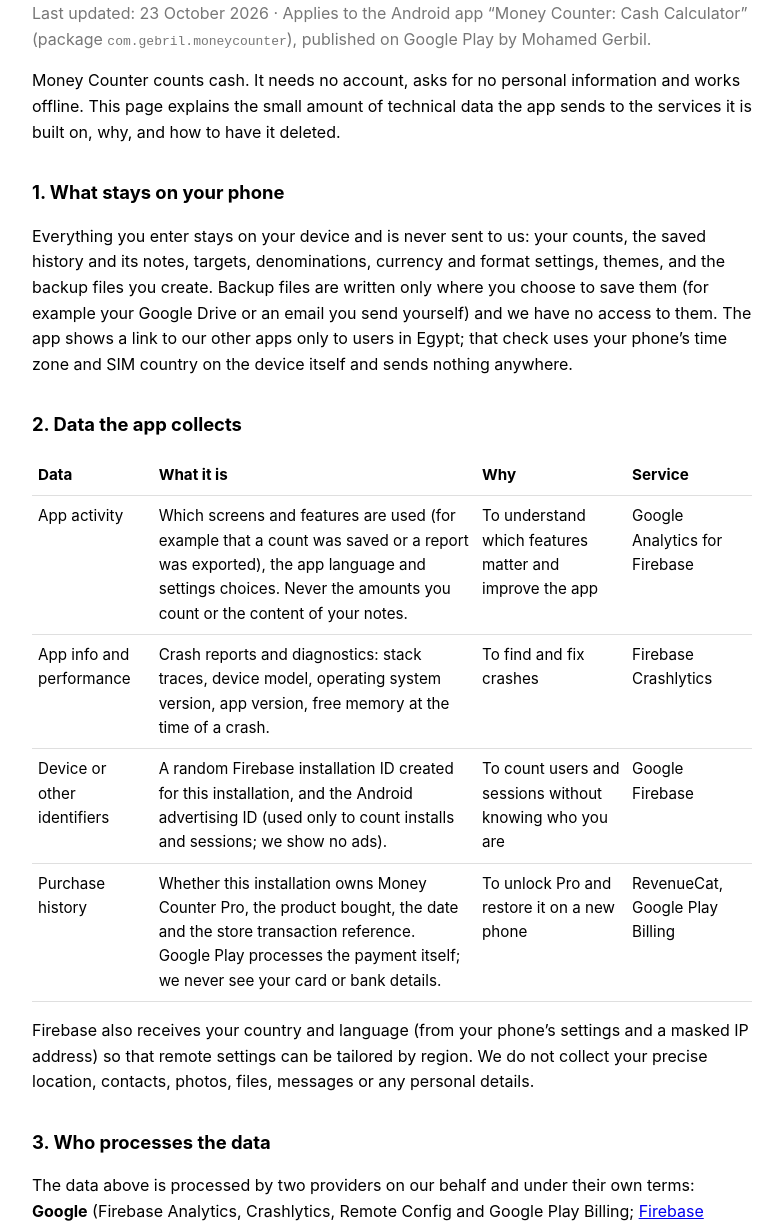
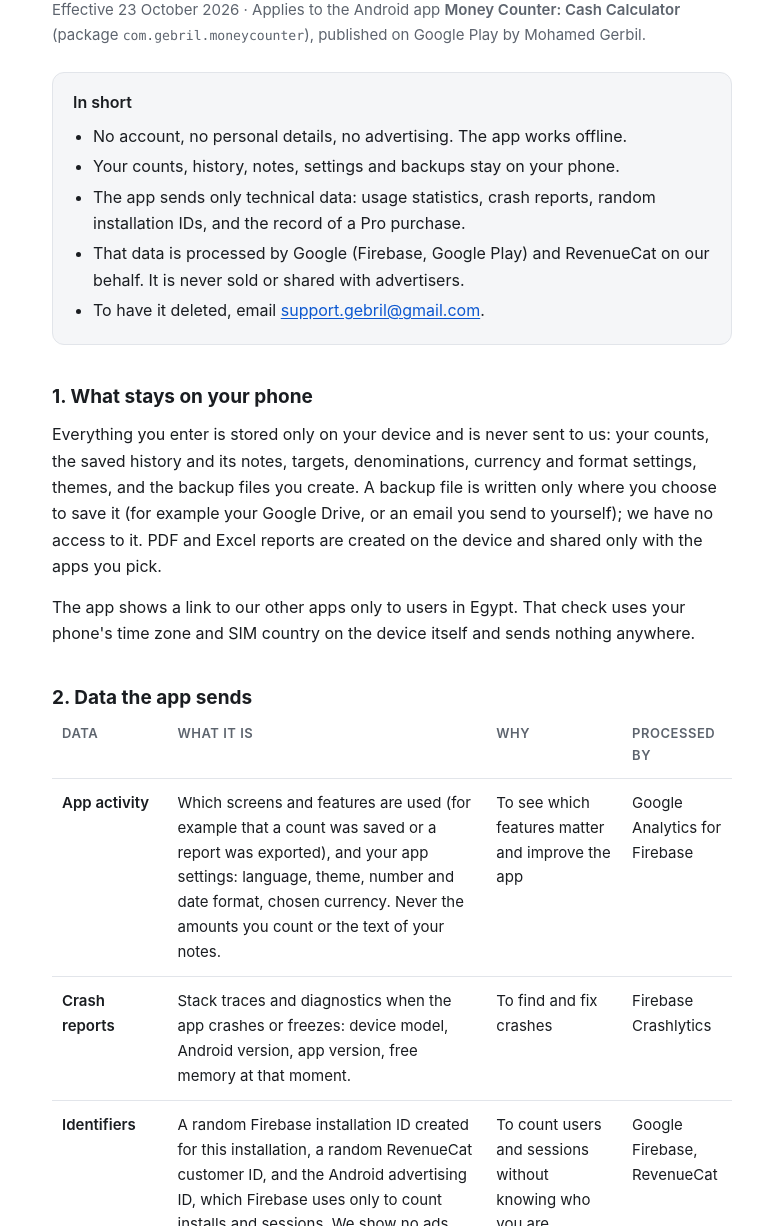
Before and after one commit to AliGebril/privacy, a plain HTML site: page money-counter.html in a window 1280 px wide. Shown: the part 85-1311 px from the top of the page, without its empty margins (248-1031 px from the left). Drawn offline with Linux system fonts and the light colour scheme.

Commit message:
Add files via upload

```diff
--- a/money-counter.html
+++ b/money-counter.html
@@ -3,66 +3,245 @@
 <head>
 <meta charset="utf-8">
 <meta name="viewport" content="width=device-width, initial-scale=1">
+<meta name="color-scheme" content="light dark">
+<meta name="description" content="Privacy policy for the Money Counter Android app: what stays on your phone, what the app sends, who processes it, and how to have it deleted.">
 <title>Privacy Policy – Money Counter</title>
 <style>
-  :root { color-scheme: light dark; }
-  body { font-family: -apple-system, "Segoe UI", Roboto, Arial, sans-serif; max-width: 720px; margin: 0 auto; padding: 24px 16px 48px; line-height: 1.6; }
-  h1 { font-size: 1.6rem; margin-bottom: 0; }
-  h2 { font-size: 1.15rem; margin-top: 1.8em; }
-  .meta { color: #777; margin-top: 4px; }
-  table { border-collapse: collapse; width: 100%; font-size: 0.95rem; }
-  th, td { text-align: left; vertical-align: top; padding: 8px 6px; border-bottom: 1px solid #8884; }
-  [dir="rtl"] th, [dir="rtl"] td { text-align: right; }
-  .ar { margin-top: 3em; padding-top: 1.5em; border-top: 2px solid #8884; }
+  :root {
+    --bg: #ffffff;
+    --surface: #f5f6f8;
+    --line: #e2e5ea;
+    --text: #1a1d21;
+    --muted: #5d646e;
+    --link: #0b57d0;
+    --radius: 12px;
+  }
+  @media (prefers-color-scheme: dark) {
+    :root {
+      --bg: #121417;
+      --surface: #1b1f24;
+      --line: #2c323a;
+      --text: #e8eaed;
+      --muted: #a0a7b0;
+      --link: #8ab4f8;
+    }
+  }
+  * { box-sizing: border-box; }
+  html { -webkit-text-size-adjust: 100%; }
+  body {
+    margin: 0;
+    background: var(--bg);
+    color: var(--text);
+    font-family: -apple-system, BlinkMacSystemFont, "Segoe UI", Roboto, "Helvetica Neue", Arial, sans-serif;
+    font-size: 16px;
+    line-height: 1.65;
+  }
+  main {
+    max-width: 720px;
+    margin: 0 auto;
+    padding: 40px 20px 72px;
+  }
+  header { margin-bottom: 32px; }
+  h1 {
+    font-size: 1.75rem;
+    line-height: 1.25;
+    font-weight: 700;
+    margin: 0 0 8px;
+    letter-spacing: -0.01em;
+  }
+  .meta {
+    color: var(--muted);
+    font-size: 0.9375rem;
+    margin: 0;
+  }
+  .meta code {
+    font-family: ui-monospace, SFMono-Regular, Menlo, Consolas, monospace;
+    font-size: 0.875em;
+  }
+  .summary {
+    background: var(--surface);
+    border: 1px solid var(--line);
+    border-radius: var(--radius);
+    padding: 16px 20px;
+    margin: 24px 0 0;
+  }
+  .summary p { margin: 0 0 8px; font-weight: 600; }
+  .summary ul { margin: 0; padding-left: 20px; }
+  .summary li { margin: 4px 0; }
+  h2 {
+    font-size: 1.1875rem;
+    font-weight: 700;
+    margin: 40px 0 12px;
+    line-height: 1.3;
+  }
+  p { margin: 0 0 14px; }
+  p:last-child { margin-bottom: 0; }
+  a { color: var(--link); text-decoration: underline; text-underline-offset: 2px; }
+  a:hover { text-decoration-thickness: 2px; }
+  strong { font-weight: 600; }
+  ul { padding-left: 22px; margin: 0 0 14px; }
+  li { margin: 6px 0; }
+  table {
+    width: 100%;
+    border-collapse: collapse;
+    margin: 4px 0 16px;
+    font-size: 0.9375rem;
+  }
+  th, td {
+    text-align: left;
+    vertical-align: top;
+    padding: 12px 10px;
+    border-bottom: 1px solid var(--line);
+  }
+  th {
+    font-weight: 600;
+    color: var(--muted);
+    font-size: 0.8125rem;
+    text-transform: uppercase;
+    letter-spacing: 0.04em;
+    padding-top: 0;
+  }
+  td:first-child { font-weight: 600; }
+  th:nth-child(1) { width: 17%; }
+  th:nth-child(2) { width: 47%; }
+  th:nth-child(3) { width: 20%; }
+  th:nth-child(4) { width: 16%; }
+  tr:last-child td { border-bottom: none; }
+  .note {
+    color: var(--muted);
+    font-size: 0.9375rem;
+  }
+  footer {
+    margin-top: 48px;
+    padding-top: 16px;
+    border-top: 1px solid var(--line);
+    color: var(--muted);
+    font-size: 0.875rem;
+  }
+  @media (max-width: 560px) {
+    main { padding: 28px 16px 56px; }
+    h1 { font-size: 1.5rem; }
+    table, thead, tbody, tr, th, td { display: block; }
+    thead { display: none; }
+    tr {
+      border: 1px solid var(--line);
+      border-radius: var(--radius);
+      padding: 12px 14px;
+      margin-bottom: 12px;
+      background: var(--surface);
+    }
+    td {
+      padding: 4px 0;
+      border-bottom: none;
+    }
+    td:first-child { font-size: 1rem; padding-bottom: 6px; }
+    td[data-label]::before {
+      content: attr(data-label);
+      display: block;
+      color: var(--muted);
+      font-size: 0.75rem;
+      text-transform: uppercase;
+      letter-spacing: 0.04em;
+      margin-top: 8px;
+    }
+  }
 </style>
 </head>
 <body>
+<main>
 
-<h1>Privacy Policy – Money Counter</h1>
-<p class="meta">Last updated: 23 October 2026 · Applies to the Android app “Money Counter: Cash Calculator” (package <code>com.gebril.moneycounter</code>), published on Google Play by Mohamed Gerbil.</p>
+<header>
+  <h1>Privacy Policy – Money Counter</h1>
+  <p class="meta">Effective 23 October 2026 · Applies to the Android app <strong>Money Counter: Cash Calculator</strong> (package <code>com.gebril.moneycounter</code>), published on Google Play by Mohamed Gerbil.</p>
 
-<p>Money Counter counts cash. It needs no account, asks for no personal information and works offline. This page explains the small amount of technical data the app sends to the services it is built on, why, and how to have it deleted.</p>
+  <div class="summary">
+    <p>In short</p>
+    <ul>
+      <li>No account, no personal details, no advertising. The app works offline.</li>
+      <li>Your counts, history, notes, settings and backups stay on your phone.</li>
+      <li>The app sends only technical data: usage statistics, crash reports, random installation IDs, and the record of a Pro purchase.</li>
+      <li>That data is processed by Google (Firebase, Google Play) and RevenueCat on our behalf. It is never sold or shared with advertisers.</li>
+      <li>To have it deleted, email <a href="mailto:support.gebril@gmail.com">support.gebril@gmail.com</a>.</li>
+    </ul>
+  </div>
+</header>
 
 <h2>1. What stays on your phone</h2>
-<p>Everything you enter stays on your device and is never sent to us: your counts, the saved history and its notes, targets, denominations, currency and format settings, themes, and the backup files you create. Backup files are written only where you choose to save them (for example your Google Drive or an email you send yourself) and we have no access to them. The app shows a link to our other apps only to users in Egypt; that check uses your phone’s time zone and SIM country on the device itself and sends nothing anywhere.</p>
+<p>Everything you enter is stored only on your device and is never sent to us: your counts, the saved history and its notes, targets, denominations, currency and format settings, themes, and the backup files you create. A backup file is written only where you choose to save it (for example your Google Drive, or an email you send to yourself); we have no access to it. PDF and Excel reports are created on the device and shared only with the apps you pick.</p>
+<p>The app shows a link to our other apps only to users in Egypt. That check uses your phone's time zone and SIM country on the device itself and sends nothing anywhere.</p>
 
-<h2>2. Data the app collects</h2>
+<h2>2. Data the app sends</h2>
 <table>
-<tr><th>Data</th><th>What it is</th><th>Why</th><th>Service</th></tr>
-<tr><td>App activity</td><td>Which screens and features are used (for example that a count was saved or a report was exported), the app language and settings choices. Never the amounts you count or the content of your notes.</td><td>To understand which features matter and improve the app</td><td>Google Analytics for Firebase</td></tr>
-<tr><td>App info and performance</td><td>Crash reports and diagnostics: stack traces, device model, operating system version, app version, free memory at the time of a crash.</td><td>To find and fix crashes</td><td>Firebase Crashlytics</td></tr>
-<tr><td>Device or other identifiers</td><td>A random Firebase installation ID created for this installation, and the Android advertising ID (used only to count installs and sessions; we show no ads).</td><td>To count users and sessions without knowing who you are</td><td>Google Firebase</td></tr>
-<tr><td>Purchase history</td><td>Whether this installation owns Money Counter Pro, the product bought, the date and the store transaction reference. Google Play processes the payment itself; we never see your card or bank details.</td><td>To unlock Pro and restore it on a new phone</td><td>RevenueCat, Google Play Billing</td></tr>
+  <thead>
+    <tr><th>Data</th><th>What it is</th><th>Why</th><th>Processed by</th></tr>
+  </thead>
+  <tbody>
+    <tr>
+      <td>App activity</td>
+      <td data-label="What it is">Which screens and features are used (for example that a count was saved or a report was exported), and your app settings: language, theme, number and date format, chosen currency. Never the amounts you count or the text of your notes.</td>
+      <td data-label="Why">To see which features matter and improve the app</td>
+      <td data-label="Processed by">Google Analytics for Firebase</td>
+    </tr>
+    <tr>
+      <td>Crash reports</td>
+      <td data-label="What it is">Stack traces and diagnostics when the app crashes or freezes: device model, Android version, app version, free memory at that moment.</td>
+      <td data-label="Why">To find and fix crashes</td>
+      <td data-label="Processed by">Firebase Crashlytics</td>
+    </tr>
+    <tr>
+      <td>Identifiers</td>
+      <td data-label="What it is">A random Firebase installation ID created for this installation, a random RevenueCat customer ID, and the Android advertising ID, which Firebase uses only to count installs and sessions. We show no ads. You can reset or delete the advertising ID in Android settings at any time.</td>
+      <td data-label="Why">To count users and sessions without knowing who you are</td>
+      <td data-label="Processed by">Google Firebase, RevenueCat</td>
+    </tr>
+    <tr>
+      <td>Purchase history</td>
+      <td data-label="What it is">Whether this installation owns Money Counter Pro: the product, the date and the Google Play transaction reference. Google Play handles the payment itself; we never see your card or bank details.</td>
+      <td data-label="Why">To unlock Pro and restore it on a new phone</td>
+      <td data-label="Processed by">RevenueCat, Google Play Billing</td>
+    </tr>
+    <tr>
+      <td>Region and language</td>
+      <td data-label="What it is">Your country code, language and time zone from your phone's settings, plus the Android and app versions.</td>
+      <td data-label="Why">To deliver remote settings by region (for example a seasonal offer)</td>
+      <td data-label="Processed by">Firebase Remote Config</td>
+    </tr>
+  </tbody>
 </table>
-<p>Firebase also receives your country and language (from your phone’s settings and a masked IP address) so that remote settings can be tailored by region. We do not collect your precise location, contacts, photos, files, messages or any personal details.</p>
+<p class="note">Firebase also derives an approximate region from a masked IP address for its statistics. The app never asks for or collects your precise location, contacts, photos, files, messages, or any personal details.</p>
 
 <h2>3. Who processes the data</h2>
-<p>The data above is processed by two providers on our behalf and under their own terms: <strong>Google</strong> (Firebase Analytics, Crashlytics, Remote Config and Google Play Billing; <a href="https://firebase.google.com/support/privacy">Firebase privacy information</a>) and <strong>RevenueCat</strong> (purchase management; <a href="https://www.revenuecat.com/privacy">RevenueCat privacy policy</a>). We do not sell data, we do not share it with advertisers or business partners, and the app contains no advertising. Data may be processed on servers outside your country. We may disclose data only if the law requires it.</p>
+<p>The data above is processed by two providers on our behalf and under their own terms: <strong>Google</strong> (Firebase Analytics, Crashlytics and Remote Config, and Google Play Billing; see <a href="https://firebase.google.com/support/privacy">Firebase privacy and security</a>) and <strong>RevenueCat</strong> (purchase management; see the <a href="https://www.revenuecat.com/privacy">RevenueCat privacy policy</a>). Their servers may be located outside your country.</p>
+<p>We do not sell data, we do not share it with advertisers or business partners, and the app contains no advertising. We would disclose data only if required to do so by law.</p>
+<p>The app also uses Google Play services for in-app reviews and update checks, and opens Google Play when you tap one of our other apps. Those interactions are governed by <a href="https://policies.google.com/privacy">Google's privacy policy</a>.</p>
 
 <h2>4. How long data is kept</h2>
-<p>Analytics data is kept by Google for up to 14 months, crash reports for 90 days. Purchase records are kept for as long as needed to keep your Pro purchase working and to meet accounting obligations. Uninstalling the app ends all collection; reinstalling it creates a new installation ID that is not linked to the old one.</p>
+<ul>
+  <li>Usage statistics: up to 14 months at Google, then only as aggregated totals.</li>
+  <li>Crash reports: 90 days.</li>
+  <li>Purchase records: for as long as needed to keep your Pro purchase working and to meet accounting obligations.</li>
+  <li>If you email us, we keep your message and address only to answer you.</li>
+</ul>
+<p>Uninstalling the app ends all collection. Reinstalling it creates new random IDs that are not linked to the old ones.</p>
 
 <h2>5. Deleting your data</h2>
-<p>You can delete everything stored on the phone from the app itself (clear the history, or uninstall the app). To have the technical data described above deleted from our providers, email us at <a href="mailto:support.gebril@gmail.com">support.gebril@gmail.com</a> from the phone with the app installed, and we will arrange the deletion with Google and RevenueCat within 30 days. We cannot delete data we cannot identify, so please write from the device in question and mention “Money Counter”.</p>
+<p>Everything stored on the phone can be deleted from the app itself (clear the history) or by uninstalling the app.</p>
+<p>To have the technical data described above deleted from our providers, email <a href="mailto:support.gebril@gmail.com">support.gebril@gmail.com</a> from the phone that has the app installed and mention “Money Counter”. We will arrange the deletion with Google and RevenueCat within 30 days. Because the data carries no personal details, we can only identify it with the help of the device it came from.</p>
 
 <h2>6. Security</h2>
 <p>All data is sent over encrypted connections (HTTPS). No method of transmission or storage is completely secure, but the data the app sends is technical and contains no personal details.</p>
 
 <h2>7. Children</h2>
-<p>The app is not directed at children under 13 and we do not knowingly collect personal data from them. If you believe a child has provided us with personal data, contact us and we will delete it.</p>
+<p>The app is not directed at children under 13, and we do not knowingly collect personal data from them. If you believe a child has provided us with personal data, contact us and we will delete it.</p>
 
 <h2>8. Changes to this policy</h2>
-<p>When this policy changes, the new version is published on this page with a new “Last updated” date. Changes that matter are also mentioned in the app’s update notes.</p>
+<p>When this policy changes, the new version is published on this page with a new effective date. Changes that affect you are also mentioned in the app's update notes.</p>
 
 <h2>9. Contact</h2>
 <p>Mohamed Gerbil · <a href="mailto:support.gebril@gmail.com">support.gebril@gmail.com</a></p>
 
-<section class="ar" dir="rtl" lang="ar">
-<h2>ملخص بالعربية</h2>
-<p>عدّاد النقود لا يطلب حسابًا ولا بيانات شخصية، ويعمل دون إنترنت. كل ما تدخله (العدّات، السجل، الملاحظات، الإعدادات، النسخ الاحتياطية) يبقى على هاتفك ولا يُرسَل إلينا.</p>
-<p>التطبيق يرسل بيانات تقنية فقط: استخدام الشاشات والميزات (دون المبالغ أو نصوص الملاحظات)، وتقارير الأعطال، ورقم تعريف عشوائي لهذا التثبيت ومعرّف الإعلانات في أندرويد، وسجل شراء نسخة برو. تُعالَج هذه البيانات لدى Google (Firebase وGoogle Play) وRevenueCat نيابةً عنا. لا نبيع البيانات، ولا نشاركها مع معلنين أو شركاء، ولا يحتوي التطبيق على إعلانات.</p>
-<p>لحذف بياناتك التقنية راسلنا على <a href="mailto:support.gebril@gmail.com">support.gebril@gmail.com</a> من الهاتف المثبَّت عليه التطبيق، وسنُتمّ الحذف خلال 30 يومًا. إزالة التطبيق توقف جمع البيانات نهائيًا.</p>
-</section>
+<footer>Money Counter is developed independently and sold through Google Play.</footer>
 
+</main>
 </body>
 </html>
```
